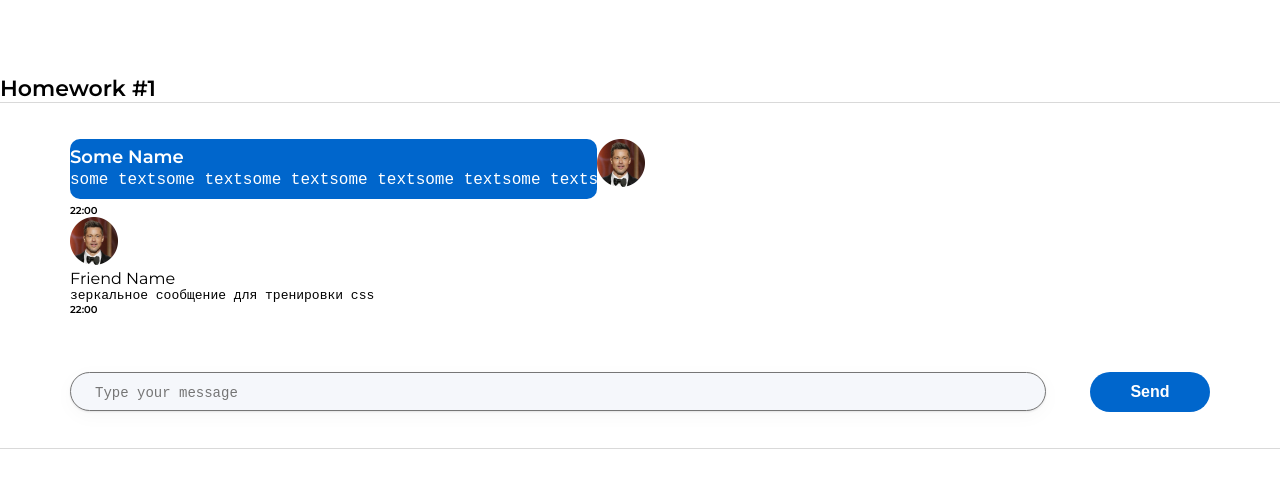
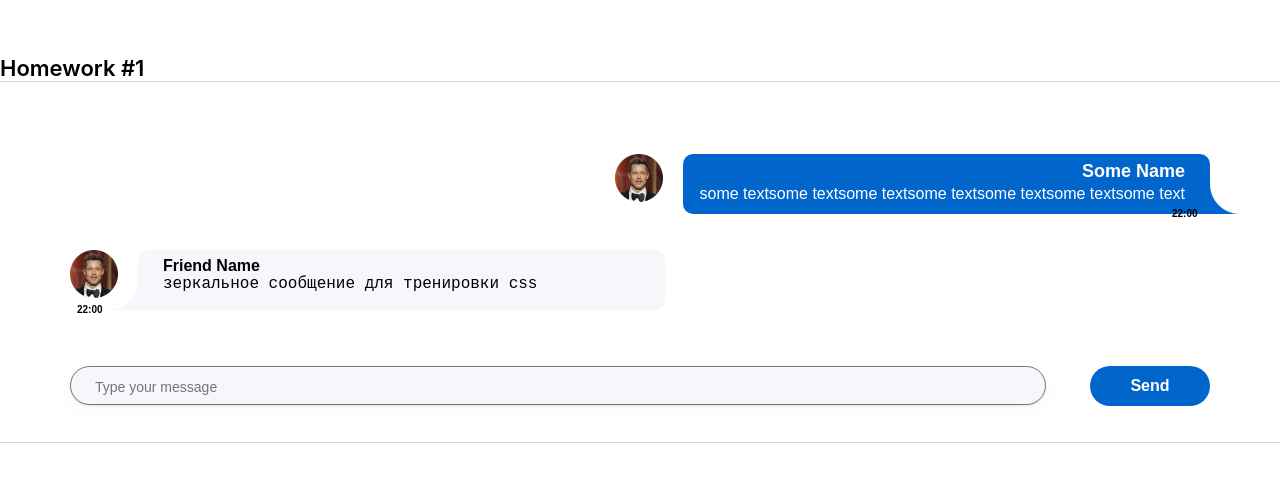
Before and after one commit to Emilo067/hws2-master, a React (Create React App) app: page /#/pre-junior in a window 1280 px wide. Before the commit this address led to /. Shown: the part 138-626 px from the top of the page. Built offline with nearby package versions, Linux system fonts and the light colour scheme.

Commit message:
Hometask2

```diff
--- a/package.json
+++ b/package.json
@@ -1,6 +1,6 @@
 {
   "name": "hws2",
-  "homepage": "https://Emilo067.github.io/hws2-master",
+  "homepage": "http://IgnatZakalinsky.github.io/hws2",
   "version": "0.1.0",
   "private": true,
   "dependencies": {
@@ -16,7 +16,7 @@
     "@types/react-dom": "18.0.6",
     "@types/uuid": "8.3.4",
     "axios": "0.27.2",
-    "gh-pages": "^6.0.0",
+    "gh-pages": "4.0.0",
     "react": "18.2.0",
     "react-dom": "18.2.0",
     "react-redux": "8.0.4",
@@ -32,7 +32,7 @@
     "build": "react-scripts build",
     "test": "react-scripts test",
     "eject": "react-scripts eject",
-    "predeploy": "yarn run build",
+    "predeploy": "npm run build",
     "deploy": "gh-pages -d build"
   },
   "eslintConfig": {
--- a/public/index.html
+++ b/public/index.html
@@ -9,9 +9,6 @@
       name="description"
       content="Web site created using create-react-app"
     />
-    <link rel="preconnect" href="https://fonts.googleapis.com">
-    <link rel="preconnect" href="https://fonts.gstatic.com" crossorigin>
-    <link href="https://fonts.googleapis.com/css2?family=Montserrat:wght@400;600&display=swap" rel="stylesheet">
     <link rel="apple-touch-icon" href="%PUBLIC_URL%/logo192.png" />
     <!--
       manifest.json provides metadata used when your web app is installed on a
--- a/src/index.css
+++ b/src/index.css
@@ -6,7 +6,7 @@
 
 body {
     margin: 0;
-    font-family: 'Montserrat', -apple-system, BlinkMacSystemFont, 'Segoe UI', 'Roboto',
+    font-family: -apple-system, BlinkMacSystemFont, 'Segoe UI', 'Roboto',
     'Oxygen', 'Ubuntu', 'Cantarell', 'Fira Sans', 'Droid Sans',
     'Helvetica Neue', sans-serif;
     -webkit-font-smoothing: antialiased;
--- a/src/s1-main/App.module.css
+++ b/src/s1-main/App.module.css
@@ -1,9 +1,15 @@
 .App {
     --header_height: 60px;
     display: flex;
+    flex-direction: column;
     justify-content: center;
     align-items: center;
     min-height: 100vh;
+    gap: 37px;
+    max-width: 1140px;
+    margin: 0 auto;
+    padding-top: 107px;
+    padding-bottom: 134px;
 }
 
 .hw {
@@ -15,7 +21,6 @@
 
 .hwTitle {
     color: #000;
-    font-family: Montserrat;
     font-size: 22px;
     font-style: normal;
     font-weight: 600;
--- a/src/s2-homeworks/hw01/HW1.tsx
+++ b/src/s2-homeworks/hw01/HW1.tsx
@@ -13,21 +13,11 @@ import avatar from './avatar.png'
 * 5 - сделать стили в соответствии с дизайном
 * */
 
-type UserType = {
-    avatar: string,
-    name: string
-}
-
-type Message = {
-    text: string,
-    time: string
-}
-
 // нужно создать правильный тип вместо any
 export type MessageType = {
-    id: number,
-    user: UserType,
-    message: Message
+    id: number
+    user: {avatar: string, name: string}
+    message: {text: string, time: string}
 }
 
 // структуру объекта не менять
--- a/src/s2-homeworks/hw01/friend-message/FriendMessage.module.css
+++ b/src/s2-homeworks/hw01/friend-message/FriendMessage.module.css
@@ -1,9 +1,11 @@
 .friendMessage {
-
+    position: relative;
+    margin-top: 36px;
 }
 
 .friendImageAndText {
-
+    display: flex;
+    gap: 20px;
 }
 
 .friendImageAndText img {
@@ -12,25 +14,50 @@
 }
 
 .friendText {
-
+    position: relative;
+    background-color: #F5F7FB;
+    width: 527px;
+    height: 60px;
+    border-radius: 10px 10px 10px 0;
+    padding: 7px 0 8px 25px;
 }
 
 .friendText:after {
-
+    content: "";
+    position: absolute;
+    bottom: 0;
+    right: 100%;
+    display: block;
+    width: 30px;
+    height: 30px;
+    background: radial-gradient(60px at top left, transparent 49%, #F5F7FB 51%) no-repeat right bottom;
 }
 
 .friendName {
-
+    color: #000;
+    font-family: 'Montserrat', sans-serif;
+    font-size: 16px;
+    font-style: normal;
+    font-weight: 600;
+    line-height: normal;
 }
 
 .friendMessageText {
-
+    color: #000;
+    font-size: 16px;
+    font-style: normal;
+    font-weight: 400;
+    line-height: normal;
 }
 
 .friendTime {
     color: #000;
     font-size: 10px;
+    font-family: 'Montserrat', sans-serif;
     font-style: normal;
     font-weight: 600;
     line-height: normal;
+    position: absolute;
+    left: 7px;
+    top: 54px;
 }
--- a/src/s2-homeworks/hw01/message-sender/MessageSender.module.css
+++ b/src/s2-homeworks/hw01/message-sender/MessageSender.module.css
@@ -10,16 +10,18 @@
     width: 976px;
     height: 40px;
     color: rgba(0, 0, 0, 0.60);
+    font-family: 'Montserrat', sans-serif;
     font-size: 14px;
     font-style: normal;
     font-weight: 400;
     line-height: normal;
     padding: 12px 0 11px 24px;
     resize: none;
-   overflow: hidden;
+    overflow: hidden;
 }
 
 .button {
+    font-family: 'Montserrat', sans-serif;
     width: 120px;
     height: 40px;
     border-radius: 20px;
--- a/src/s2-homeworks/hw01/message/Message.module.css
+++ b/src/s2-homeworks/hw01/message/Message.module.css
@@ -1,9 +1,16 @@
 .message {
-
+    /*display: flex;*/
+    /*justify-content: flex-end;*/
+    /*flex-direction: column;*/
+    /*gap: 47px;*/
+    position: relative;
+    margin-top: 36px;
 }
 
 .imageAndText {
     display: flex;
+    justify-content: flex-end;
+    gap: 20px;
 }
 
 .imageAndText img {
@@ -12,21 +19,30 @@
 }
 
 .text {
+    position: relative;
     background-color: #06C;
     width: 527px;
     height: 60px;
-    border-radius: 10px;
+    border-radius: 10px 10px 0 10px;
     padding: 7px 25px 8px 0;
+    text-align: right;
 }
 
 .text:after {
-
+    content: "";
+    position: absolute;
+    bottom: 0;
+    left: 100%;
+    display: block;
+    width: 30px;
+    height: 30px;
+    background: radial-gradient(60px at top right, transparent 49%, #06C 51%) no-repeat right bottom;
 }
 
 .name {
     color: #FFF;
     font-size: 18px;
-    font-family: Montserrat, sans-serif;
+    font-family: 'Montserrat', sans-serif;
     font-style: normal;
     font-weight: 600;
     line-height: normal;
@@ -39,13 +55,17 @@
     font-style: normal;
     font-weight: 400;
     line-height: normal;
+    font-family: 'Montserrat', sans-serif;
 }
 
 .time {
-    margin-top: 5px;
     color: #000;
+    font-family: 'Montserrat', sans-serif;
     font-size: 10px;
     font-style: normal;
     font-weight: 600;
     line-height: normal;
+    position: absolute;
+    left: 1102px;
+    top: 54px;
 }
--- a/src/s2-homeworks/hw01/message/Message.tsx
+++ b/src/s2-homeworks/hw01/message/Message.tsx
@@ -12,7 +12,12 @@ const Message = (props: MessagePropsType) => {
     return (
         <div id={'hw1-message-' + props.message.id} className={s.message}>
             <div className={s.imageAndText}>
-
+                <img
+                    id={'hw1-avatar-' + props.message.id}
+                    // создаёт студент
+                    src={props.message.user.avatar}
+                    //
+                />
                 <div className={s.text}>
                     <div id={'hw1-name-' + props.message.id} className={s.name}>
                         {/*создаёт студент*/}
@@ -25,14 +30,6 @@ const Message = (props: MessagePropsType) => {
                         {/**/}
                     </pre>
                 </div>
-
-                <img
-                    id={'hw1-avatar-' + props.message.id}
-                    // создаёт студент
-                    src={props.message.user.avatar}
-                    //
-                />
-
             </div>
             <div id={'hw1-time-' + props.message.id} className={s.time}>
                 {/*создаёт студент*/}
```
Also changed, not shown: src/s2-homeworks/hw01/friend-message/FriendMessage.tsx (+2 -7 lines), 2 other files (tests, documents, lock files or other folders).
